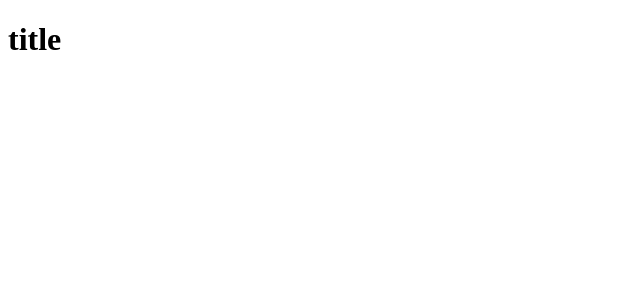
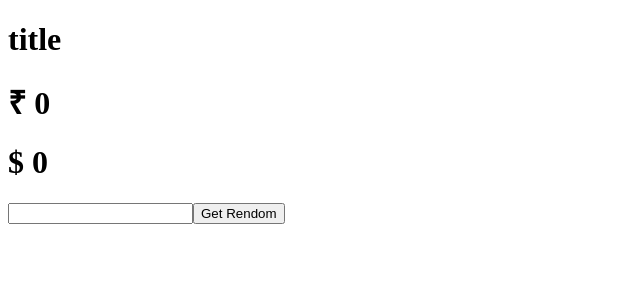
Before and after one commit to jitendrakumar0/my-app, an Angular app: page / in a window 1280 px wide. Shown: the top 300 px of the page, without its empty margins (0-640 px from the left). Built offline with nearby package versions, Linux system fonts and the light colour scheme.

Commit message:
#26 Pass Data child to component

```diff
--- a/src/app/app.component.html
+++ b/src/app/app.component.html
@@ -1,2 +1,9 @@
 <h1>{{title}}</h1>
 <router-outlet></router-outlet>
+
+
+<app-child [rupees]="indianRupees" [doller]="inDoller"></app-child>
+
+<input type="number" #paisa />
+
+<button (click)="rendomValue(paisa.value)">Get Rendom</button>
--- a/src/app/app.component.ts
+++ b/src/app/app.component.ts
@@ -7,4 +7,12 @@ import { Component } from '@angular/core';
 })
 export class AppComponent {
   title = 'title';
+  indianRupees:number = 0;
+  inDoller:number = 0;
+
+  rendomValue(inputValue:any) {
+    this.indianRupees = inputValue;
+    // Math.floor(this.indianRupees * 79.18)
+    this.inDoller = Math.fround(this.indianRupees / 79.18);
+  }
 }
--- a/src/app/app.module.ts
+++ b/src/app/app.module.ts
@@ -3,10 +3,12 @@ import { BrowserModule } from '@angular/platform-browser';
 
 import { AppRoutingModule } from './app-routing.module';
 import { AppComponent } from './app.component';
+import { ChildComponent } from './child/child.component';
 
 @NgModule({
   declarations: [
-    AppComponent
+    AppComponent,
+    ChildComponent
   ],
   imports: [
     BrowserModule,
--- /dev/null
+++ b/src/app/child/child.component.html
@@ -0,0 +1,2 @@
+<h1>₹ {{ rupees }}</h1>
+<h1>$ {{ doller }}</h1>
--- /dev/null
+++ b/src/app/child/child.component.ts
@@ -0,0 +1,17 @@
+import { Component, OnInit, Input } from '@angular/core';
+
+@Component({
+  selector: 'app-child',
+  templateUrl: './child.component.html',
+  styleUrls: ['./child.component.scss']
+})
+export class ChildComponent implements OnInit {
+
+  constructor() { }
+
+  @Input() rupees = 0; @Input() doller = 0;
+
+  ngOnInit(): void {
+  }
+
+}
```
Also changed, not shown: src/app/child/child.component.scss (added), 1 other file (tests, documents, lock files or other folders).
